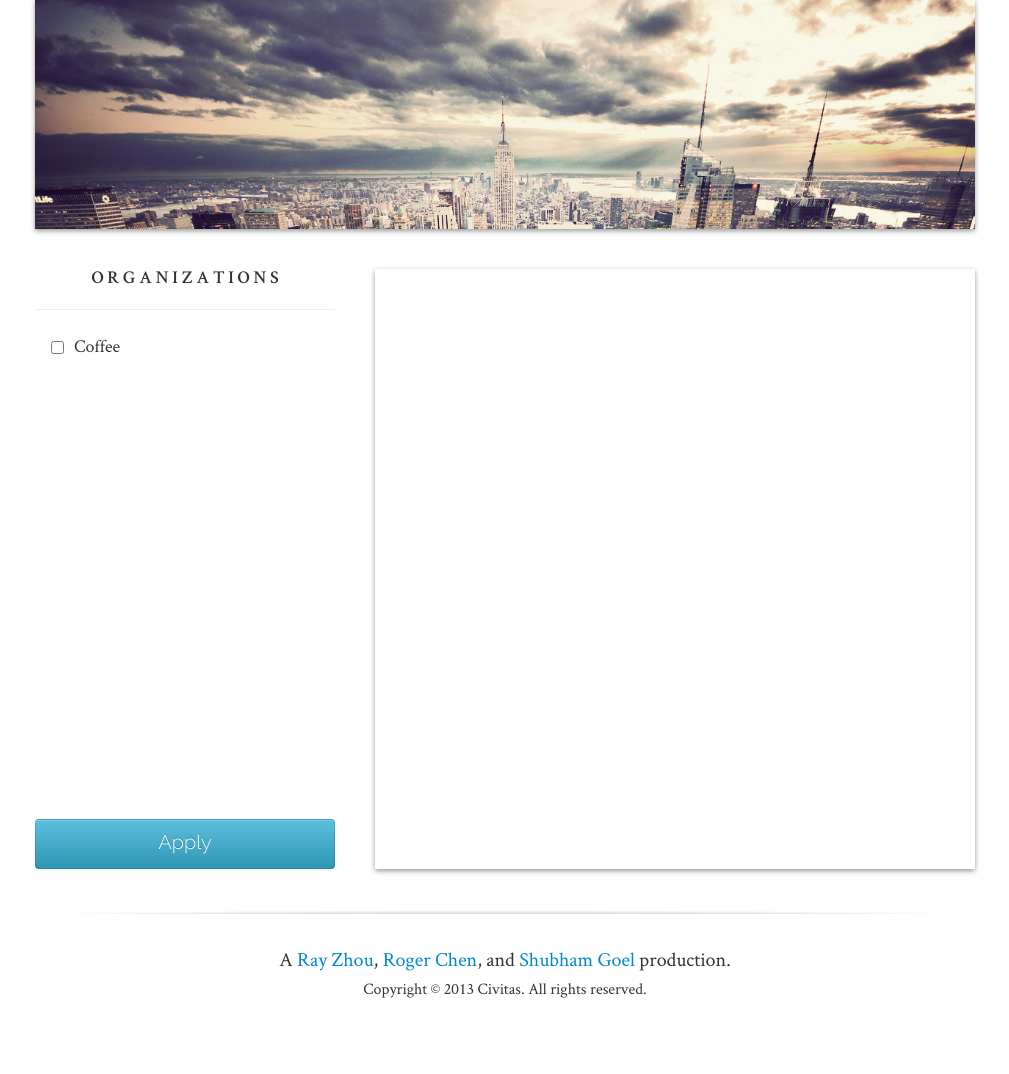
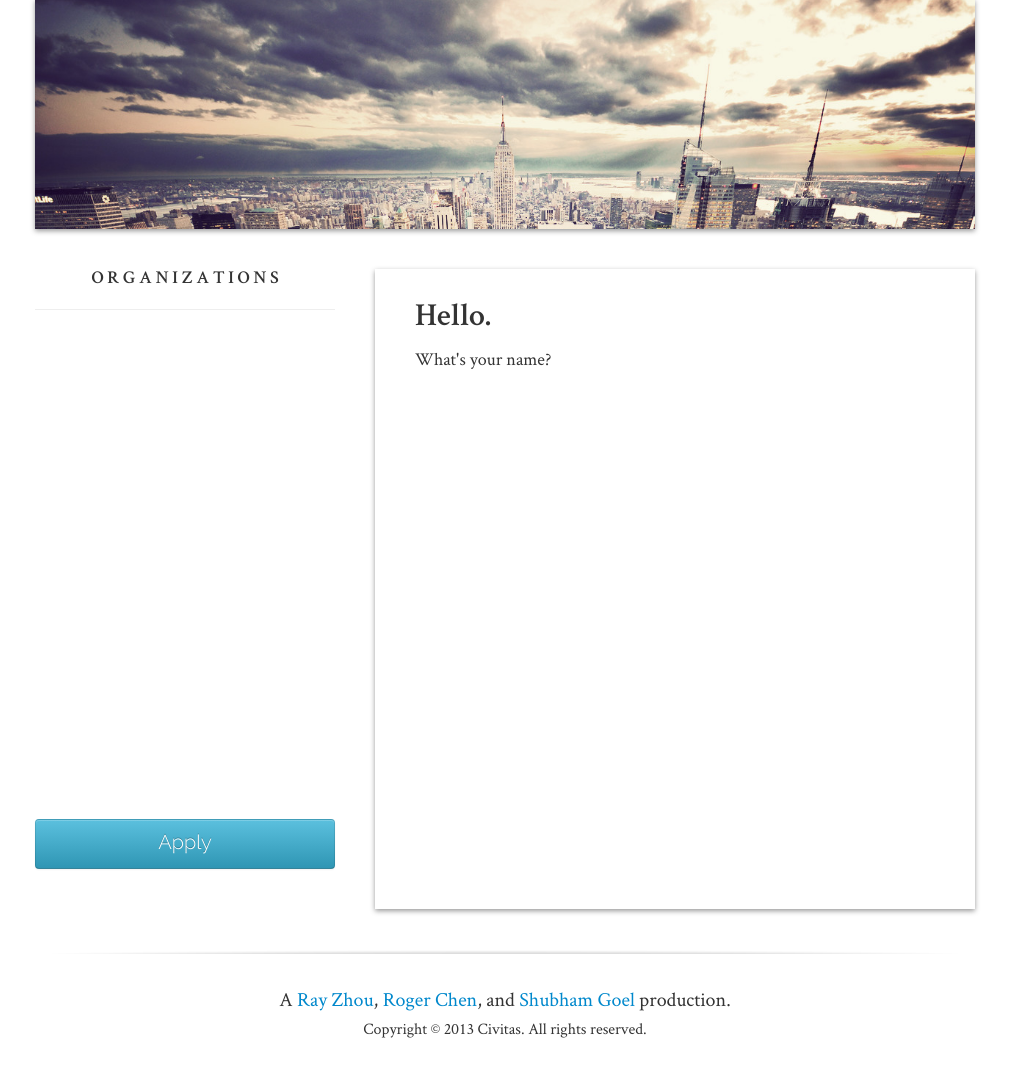
Before and after one commit to rzhou186/civitas, a PHP site: page /index.html in a window 1280 px wide. Shown: the part 101-1175 px from the top of the page, without its empty margins (135-1144 px from the left). Before the commit the page ends 1099 px from the top, so only its background shows below. Run offline with PHP 8.4, Linux system fonts and the light colour scheme.

Commit message:
Fixed company selection in main.js

```diff
--- a/index.html
+++ b/index.html
@@ -73,15 +73,13 @@
 						<hr>
 						<form>
 							<div class="partner-list">
-								<div class="partner">
-									<input type="checkbox" value="">
-									<div class="name" id="">Coffee</div>
-								</div>
 							</div>
 							<input class="btn btn-info" type="submit" value="Apply">
 						</form>
 					</div>
 					<div class="span8">
+						<h1>Hello.</h1>
+						<p>What's your name?</p>
 					</div>
 				</div>
 
@@ -110,8 +108,9 @@
 
 	<!-- Javascripts -->
 	<script src="javascripts/jquery-1.9.1.min.js" type="text/javascript"></script>
-	<script src="javascripts/main.js" type="text/javascript"></script>
+	<script src="javascripts/variables.js" type="text/javascript"></script>
 	<script src="javascripts/controller.js" type="text/javascript"></script>
 	<script src="javascripts/companies.js" type="text/javascript"></script>
+	<script src="javascripts/main.js" type="text/javascript"></script>
 
 </html>
--- a/javascripts/companies.js
+++ b/javascripts/companies.js
@@ -28,13 +28,28 @@ function allCompanies(data) {
 		var company = {
 			id : obj[i][0].company_id,
 			name : obj[i][1].company_name,
-			description : objlobj[i][2].company_description,
+			description : obj[i][2].company_description,
 			url : obj[i][3].company_url,
 			image : obj[i][4].company_image
 		};
 		companyData.push(company);
 	}
-	console.log(data);
+
+	// Display the company names in the sidebar
+	// NOTE: This really is not a long-term solution, since this means getAllCompanies
+	// can only be used for displaying the sidebar scenario
+	$('.partner-list').html('');
+	for (var i=0; i<companyData.length; i++){
+		$('.partner-list').append(
+			'<div class="partner">' +
+				'<input type="checkbox" value="' + companyData[i].id + '">' +
+				'<div class="partner-name" id="' + companyData[i].id + '">' +
+					companyData[i].name +
+				'</div>' +
+			'</div>'
+		);
+	}
+
 }
 
 /* make AJAX request to get company data from a given ID */
@@ -79,6 +94,7 @@ function getAllJobs(companyID) {
 	var form_data = {
 		id : companyID
 	};
+
 	var request = $.ajax({
 		url: "http://goodjobs.rogr.me/api/jobs.php",
 		type: "GET",
@@ -120,4 +136,5 @@ function addCompany(company_name, company_description, company_url) {
 			allCompanies(data);
 		}
 	});
+
 }
--- a/javascripts/controller.js
+++ b/javascripts/controller.js
@@ -4,3 +4,7 @@
  * Defines functions for initializing and controlling dynamic page elements.
  *
  */
+
+$('.partner .name').click(function(){
+
+});
--- a/javascripts/main.js
+++ b/javascripts/main.js
@@ -6,15 +6,8 @@
  */
 $(document).ready(function(){
 
-	// This variable tracks the current page of the client
-	// 0 = landing page; 1 = selection page; 2 = application page
-	// We might want to stash this variable in cookies later
-	var currStep = 1;
+	currStep = 1;
 	displayCurrStep(currStep);
-
-	// This variable stashes all of our company data
-	// The functions defined in companies.js will be modifying this array
-	var companyData = new Array();
 
 	// Enable next-step buttons
 	$('.next-app-step').click(function(){
@@ -33,12 +26,13 @@ function displayCurrStep(currStep){
 
 	else if (currStep === 1) {
 
+		$('.landing-page').hide();
+
 		// Append all companies to the selection page sidebar
-		//
-
+		// Note: companyData is the global array defined (and modified) in companies.js functions
+		$('.selection-page').show();
 		getAllCompanies();
 
-		$('.selection-page').show();
 	}
 
 	else if (currStep === 2) {
--- a/stylesheets/style.css
+++ b/stylesheets/style.css
@@ -178,7 +178,7 @@ body {
 	margin: -5px 0px 0px 0px;
 }
 
-.selection-page .row .span4 form .partner-list .partner .name {
+.selection-page .row .span4 form .partner-list .partner .partner-name {
 	display: inline-block;
 	height: auto;
 	width: 240px;
@@ -194,12 +194,24 @@ body {
 
 .selection-page .row .span8 {
 	background-color: #ffffff;
-	min-height: 600px;
-	width: 600px;
+	min-height: 560px;
+	width: 520px;
+	padding: 40px;
 	margin-left: 40px;
 	-webkit-box-shadow: 0 2px 5px #999999;
 	   -moz-box-shadow: 0 2px 5px #999999;
 			box-shadow: 0 2px 5px #999999;
+}
+
+.selection-page .row .span8 h1 {
+	font-family: "CrimsonSemibold", Georgia, serif;
+	font-size: 32px;
+	font-weight: normal;
+	margin: 0px 0px 20px 0px;
+}
+
+.selection-page .row .span8 p {
+	font-size: 18px;
 }
 
 .application-page {
```
Lines whose indentation alone changed are shown as unchanged.
